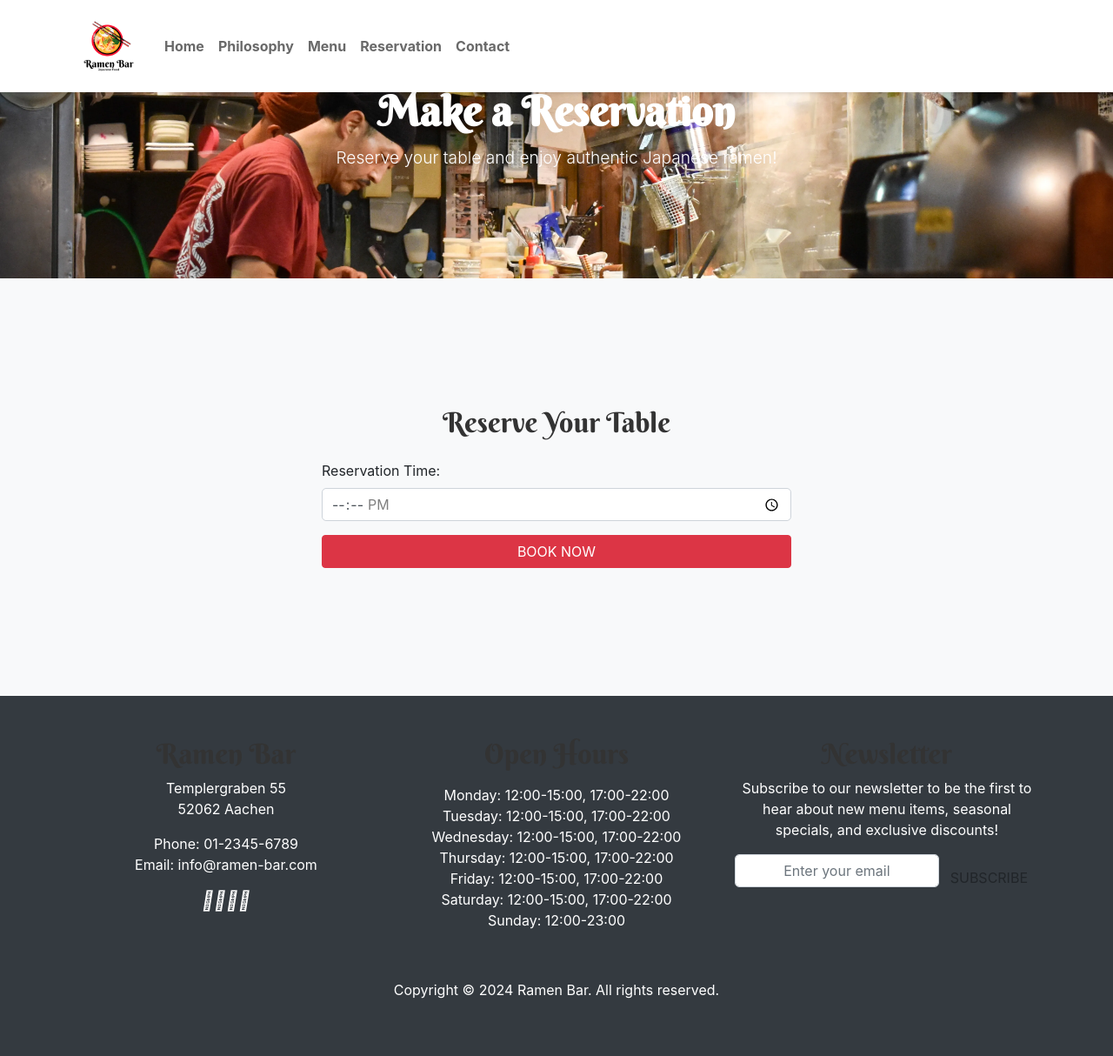
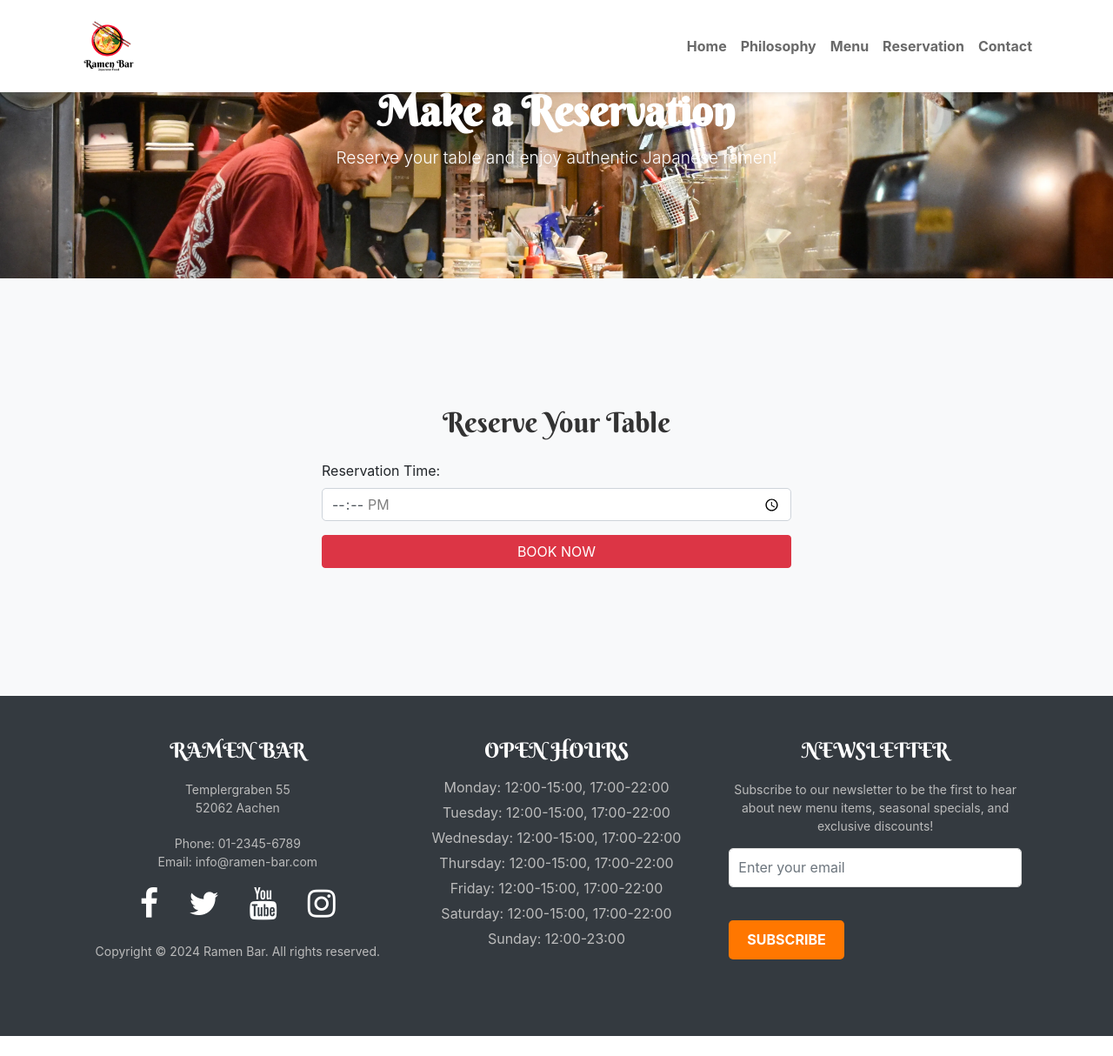
Before and after one commit to micmic210/new-ramen-app, a Django app: template booking/templates/booking/reservation.html in a window 1280 px wide. Shown: the whole page at 87% size. After the commit the page ends 1191 px from the top, so only its background shows below. Run offline with Django 4.2, Linux system fonts and the light colour scheme; the template is opened without the code that fills it, so the values that code supplies are empty.

Commit message:
Adjust layout of header and footer of base.html

```diff
--- a/static/css/style.css
+++ b/static/css/style.css
@@ -27,6 +27,32 @@ button,
   transition: all 0.3s ease-in-out;
   text-transform: uppercase;
   display: inline-block;
+}
+
+.btn-warning {
+  background-color: #ffc107;
+  color: #fff;
+  font-size: 16px;
+  padding: 10px 20px;
+  border-radius: 5px;
+  border: none;
+  transition: background-color 0.3s ease;
+}
+
+.btn-warning:hover {
+  background-color: #e0a800;
+  color: #fff;
+}
+
+.social-icons a {
+  color: #fff;
+  margin: 0 10px;
+  font-size: 20px;
+  transition: color 0.3s;
+}
+
+.social-icons a:hover {
+  color: #ffc107;
 }
 
 /* Headings (Keep Berkshire Swash) */
@@ -82,7 +108,7 @@ header {
 /* === Welcome Section === */
 #welcome-centered {
   background: url('/static/img/welcome.webp') center / cover no-repeat;
-  min-height: 100vh;
+  min-height: 98vh;
   position: relative;
   color: #fff;
   text-align: center;
@@ -90,7 +116,6 @@ header {
   flex-direction: column;
   justify-content: center;
   padding-top: 200px;
-  /* 調整可能 */
 }
 
 #welcome-centered::before {
@@ -109,7 +134,7 @@ header {
   z-index: 2;
 }
 
-#miso-ramen-welcome {
+#welcome-image {
   background: url('/static/img/miso.webp/') center / cover no-repeat;
   min-height: 400px;
   border-radius: 8px;
@@ -163,22 +188,18 @@ header {
 }
 
 /* === Orange Button === */
-.btn-orange,
-.cta-btn.cta-orange {
+.btn-orange {
   background-color: #ff7700;
   color: white;
-  border-color: #ff7700;
-  font-size: 1rem;
+  border: none;
+  font-size: 16px;
   padding: 10px 20px;
+  border-radius: 5px;
+  transition: background-color 0.3s ease;
 }
 
-.btn-orange:hover,
-.cta-btn.cta-orange:hover,
-.btn-orange.active,
-.cta-btn.cta-orange.active {
-  background-color: transparent;
-  color: #ff7700;
-  border-color: #ff7700;
+.btn-orange:hover {
+  background-color: #e86600;
 }
 
 /* === Green Button === */
@@ -201,7 +222,7 @@ header {
 }
 /* === Reservation Form Section */
 #reservationForm {
-  height: 60vh; /* 残りの60%をフォームエリアに */
+  height: 60vh;
   display: flex;
   align-items: center;
   justify-content: center;
@@ -221,28 +242,127 @@ form button {
   font-weight: bold;
 }
 
-/* Footer Adjustments */
+/* === Footer Adjustments === */
 footer {
-  margin-top: auto;
+  background-color: #343a40;
+  color: white;
+  padding: 50px 20px;
 }
 
-/* === Reservation Section === */
-/* #reservation .bg-white {
-  border-radius: 10px;
+footer h2, footer h3 {
+  font-family: "Berkshire Swash", serif;
+  font-size: 24px;
+  color: white;
+  margin-bottom: 20px;
+  text-transform: uppercase;
+  text-align: center;
 }
 
-#reservation .form-control {
-  max-width: 500px;
-  width: 100%;
+footer p {
+  font-size: 16px;
+  color: #bbb;
+  margin-bottom: 10px;
+  text-align: center;
+}
+
+/* Social Icons */
+footer .social-icons {
+  display: flex;
+  justify-content: center;
+  align-items: center;
+  gap: 15px;
+  margin-top: 20px;
+  margin-bottom: 20px;
+}
+
+footer .social-icons a {
+  font-size: 28px;
+  color: white;
+  transition: color 0.3s ease;
+}
+
+footer .social-icons a:hover {
+  color: #ff7700;
+}
+
+/* Open Hours */
+footer .list-unstyled li {
+  color: #bbb;
+  margin-bottom: 5px;
+  text-align: center;
+  font-size: 16px;
+}
+
+/* Newsletter Section */
+
+footer .form-group {
+  display: flex;
+  flex-direction: column;
+  align-items: flex-start;
+  gap: 15px;
+  margin-top: 15px;
+}
+
+footer .form-group input {
+  max-width: 400px;
+  height: 45px;
+  font-size: 16px;
+  border-radius: 5px;
+  border: 1px solid #ddd;
+  padding: 0 10px;
+}
+
+footer .form-group button {
+  width: auto;
+  height: 45px;
+  font-size: 16px;
+  border-radius: 5px;
+  padding: 0 20px;
+  background-color: #ff7700;
+  color: white;
+  font-weight: bold;
+  text-transform: uppercase;
+  transition: background-color 0.3s ease;
+}
+
+footer .form-group button:hover {
+  background-color: #e86600;
+}
+
+/* Equal Width Sections */
+footer .row > div {
+  flex: 1;
+}
+
+/* Additional Enhancements */
+footer .container {
+  max-width: 1100px;
   margin: 0 auto;
 }
 
-#reservation button {
-  max-width: 500px;
-  margin: 0 auto;
-  display: block;
-  font-weight: bold;
-} */
+footer .text-center p {
+  margin-top: 20px;
+  font-size: 14px;
+  color: #bbb;
+}
+
+/* Center Align Text for Small Screens */
+@media (max-width: 768px) {
+  footer .form-group {
+    flex-direction: column;
+    align-items: stretch;
+    gap: 10px;
+  }
+
+  footer .social-icons {
+    justify-content: center;
+    margin-top: 20px;
+  }
+  footer h2, footer h3 {
+    text-align: center;
+  }
+}
+/* End Center Align Text for Small Screens */
 
 /* === Special Ramen Section === */
 #new .row {
--- a/templates/base.html
+++ b/templates/base.html
@@ -53,12 +53,13 @@
             <a class="navbar-brand d-block d-md-none" href="#home">
                 <span class="fw-bold text-dark">Ramen Bar</span>
             </a>
-            <button class="navbar-toggler" type="button" data-bs-toggle="collapse" data-bs-target="#navbarNav" aria-controls="navbarNav" aria-expanded="false" aria-label="Toggle navigation">
+            <button class="navbar-toggler" type="button" data-bs-toggle="collapse" data-bs-target="#navbarNav"
+                aria-controls="navbarNav" aria-expanded="false" aria-label="Toggle navigation">
                 <span class="navbar-toggler-icon"></span>
             </button>
             <!-- Navigation Menu -->
             <div class="collapse navbar-collapse" id="navbarNav">
-                <ul class="navbar-nav ms-auto">
+                <ul class="navbar-nav ml-auto">
                     <li class="nav-item">
                         <a class="nav-link" href="{% url 'home' %}">Home</a>
                     </li>
@@ -86,38 +87,36 @@
 
 
     <!-- Footer -->
-    <footer class="ftco-footer ftco-no-pb ftco-section bg-dark text-white py-5">
+    <footer class="bg-dark text-white py-5">
         <div class="container">
-            <div class="row text-center text-md-start align-items-start">
-                <!-- Ramen Bar Section -->
-                <div class="col-md-4 mb-4">
-                    <div class="ftco-footer-widget">
-                        <h2 class="f-logo ftco-heading-2">Ramen Bar</h2>
+            <div class="row">
+                <!-- Contact Section -->
+                <div class="col-md-4 mb-3 text-center text-md-start">
+                    <h2 class="mb-3">Ramen Bar</h2>
                     <p>Templergraben 55
                         <br>52062 Aachen</p>
                     <p>Phone: 01-2345-6789
                         <br>Email: info@ramen-bar.com</p>
-                        <div class="social-icons d-flex justify-content-center gap-3 mt-3">
-                            <a href="https://www.facebook.com/" target="_blank" class="text-white">
-                                <i class="fa-brands fa-facebook fa-lg"></i>
+                    <div class="social-icons d-flex text-center mt-3">
+                        <a href="https://www.facebook.com/" target="_blank" class="me-2">
+                            <i class="fa fa-facebook fa-lg"></i>
                         </a>
-                            <a href="https://www.twitter.com/" target="_blank" class="text-white">
-                                <i class="fa-brands fa-twitter fa-lg"></i>
+                        <a href="https://www.twitter.com/" target="_blank" class="me-2">
+                            <i class="fa fa-twitter fa-lg"></i>
                         </a>
-                            <a href="https://www.youtube.com/" target="_blank" class="text-white">
-                                <i class="fa-brands fa-youtube fa-lg"></i>
+                        <a href="https://www.youtube.com/" target="_blank" class="me-2">
+                            <i class="fa fa-youtube fa-lg"></i>
                         </a>
-                            <a href="https://www.instagram.com/" target="_blank" class="text-white">
-                                <i class="fa-brands fa-instagram fa-lg"></i>
+                        <a href="https://www.instagram.com/" target="_blank">
+                            <i class="fa fa-instagram fa-lg"></i>
                         </a>
                     </div>
-                    </div>
+                    <p class="mt-4 text-center text-md-start">Copyright © 2024 Ramen Bar. All rights reserved.</p>
                 </div>
                 <!-- Open Hours Section -->
-                <div class="col-md-4 mb-4">
-                    <div class="ftco-footer-widget">
-                        <h2 class="ftco-heading-2 text-center">Open Hours</h2>
-                        <ul class="list-unstyled text-center mt-3">
+                <div class="col-md-4 mb-4 text-center">
+                    <h2 class="mb-3">Open Hours</h2>
+                    <ul class="list-unstyled">
                         <li>
                             <span>Monday:</span>
                             <span>12:00-15:00, 17:00-22:00</span>
@@ -148,37 +147,28 @@
                         </li>
                     </ul>
                 </div>
-                </div>
                 <!-- Newsletter Section -->
-                <div class="col-md-4 mb-4">
-                    <div class="ftco-footer-widget text-center">
-                        <h2 class="ftco-heading-2">Newsletter</h2>
+                <div class="col-md-4 mb-4 text-center">
+                    <h2 class="mb-3">Newsletter</h2>
                     <p>Subscribe to our newsletter to be the first to hear about new menu items, seasonal specials,
                         and exclusive discounts!</p>
-                        <form id="newsletterForm" class="subscribe-form mt-3">
-                            <div class="form-group d-flex justify-content-center">
-                                <input type="email" id="emailInput" class="form-control text-center me-2"
-                                    placeholder="Enter your email" required>
-                                <button type="submit" id="subscribeButton" class="btn btn-orange">Subscribe</button>
-                            </div>
+                    <form class="form-group">
+                        <input type="email" class="form-control me-2" placeholder="Enter your email" required>
+                        <button type="submit" id="subscribeButton" class="btn btn-orange mt-2">Subscribe</button>
                     </form>
                 </div>
             </div>
         </div>
-        </div>
-        <div class="container-fluid py-3">
-            <div class="text-center text-white">
-                <p class="mb-0">Copyright ©
-                    <script>
-                        document.write(new Date().getFullYear());
-                    </script> Ramen Bar. All rights reserved.</p>
-            </div>
-        </div>
+
     </footer>
 
     <!-- Bootstrap JS -->
-    <script src="https://cdn.jsdelivr.net/npm/jquery@3.5.1/dist/jquery.slim.min.js" integrity="sha384-DfXdz2htPH0lsSSs5nCTpuj/zy4C+OGpamoFVy38MVBnE+IbbVYUew+OrCXaRkfj" crossorigin="anonymous"></script>
-    <script src="https://cdn.jsdelivr.net/npm/bootstrap@4.6.2/dist/js/bootstrap.bundle.min.js" integrity="sha384-Fy6S3B9q64WdZWQUiU+q4/2Lc9npb8tCaSX9FK7E8HnRr0Jz8D6OP9dO5Vg3Q9ct" crossorigin="anonymous"></script>
+    <script src="https://cdn.jsdelivr.net/npm/jquery@3.5.1/dist/jquery.slim.min.js"
+        integrity="sha384-DfXdz2htPH0lsSSs5nCTpuj/zy4C+OGpamoFVy38MVBnE+IbbVYUew+OrCXaRkfj" crossorigin="anonymous">
+    </script>
+    <script src="https://cdn.jsdelivr.net/npm/bootstrap@4.6.2/dist/js/bootstrap.bundle.min.js"
+        integrity="sha384-Fy6S3B9q64WdZWQUiU+q4/2Lc9npb8tCaSX9FK7E8HnRr0Jz8D6OP9dO5Vg3Q9ct" crossorigin="anonymous">
+    </script>
     </script>
 
     {% block scripts %}
```
Also changed, not shown: templates/home.html (+12 -5 lines). Lines whose indentation alone changed are shown as unchanged.
